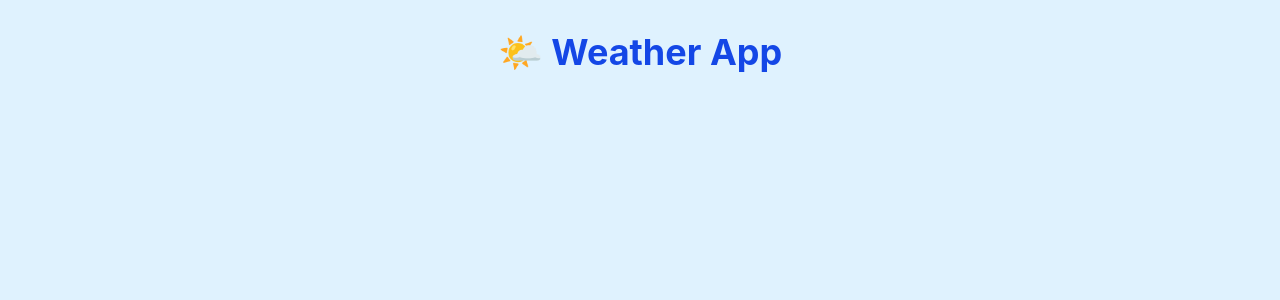
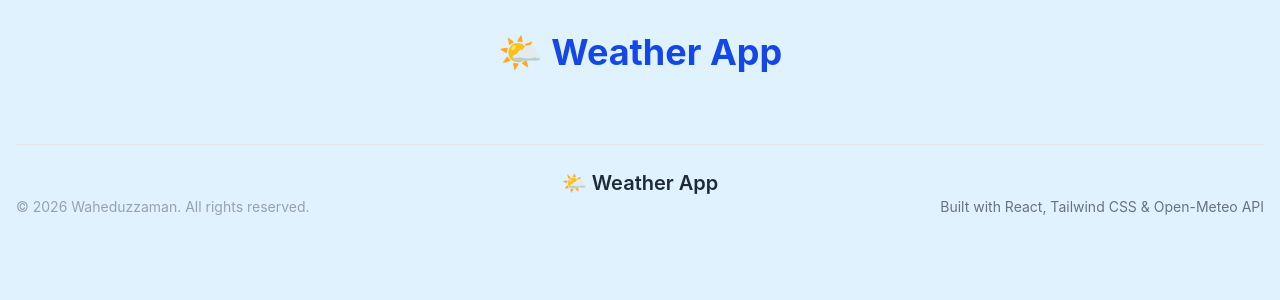
Before and after one commit to WahiduzzamanSakib/Weather-App, a React (Vite) app: page / in a window 1280 px wide. Shown: the top 300 px of the page. Built offline with nearby package versions, Linux system fonts and the light colour scheme.

Commit message:
Footer Add

```diff
--- a/src/App.jsx
+++ b/src/App.jsx
@@ -15,22 +15,22 @@ function App() {
       <div className="mx-auto max-w-7xl px-4 py-8">
 
         <Navbar />
-        {/* <SearchBar setWeather={setWeather} />
+          {/* <SearchBar setWeather={setWeather} />  */}
 
         <div className="grid gap-6 lg:grid-cols-3">
           <div className="lg:col-span-1">
-            <CurrentWeather weather={weather} />
+            {/* <CurrentWeather weather={weather} /> */}
           </div>
 
           <div className="lg:col-span-2">
-            <Highlights weather={weather} />
+            {/* <Highlights weather={weather} /> */}
           </div>
         </div>
 
-        <HourlyForecast weather={weather} />
-        <DailyForecast weather={weather} />
+        {/* <HourlyForecast weather={weather} /> */}
+        {/* <DailyForecast weather={weather} /> */}
 
-        <Footer /> */}
+        <Footer />
       </div>
     </div>
   );
```
